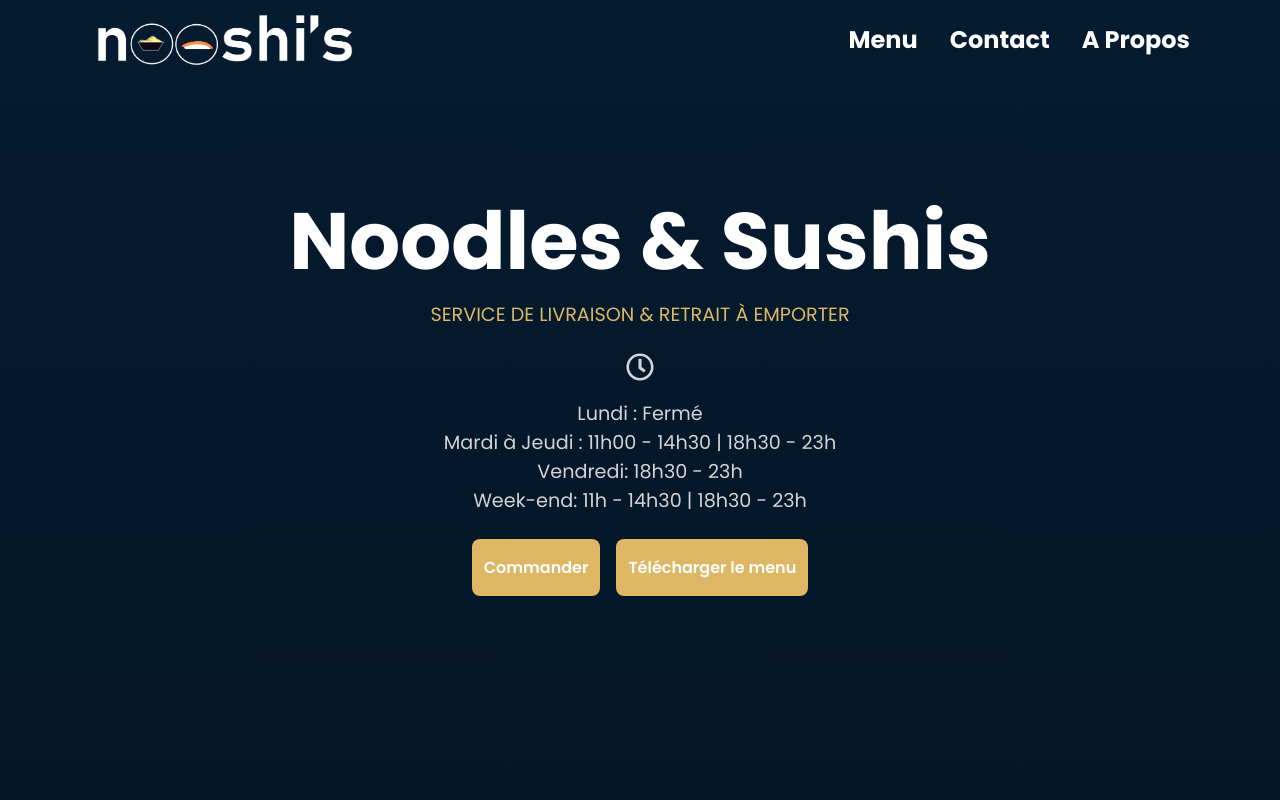
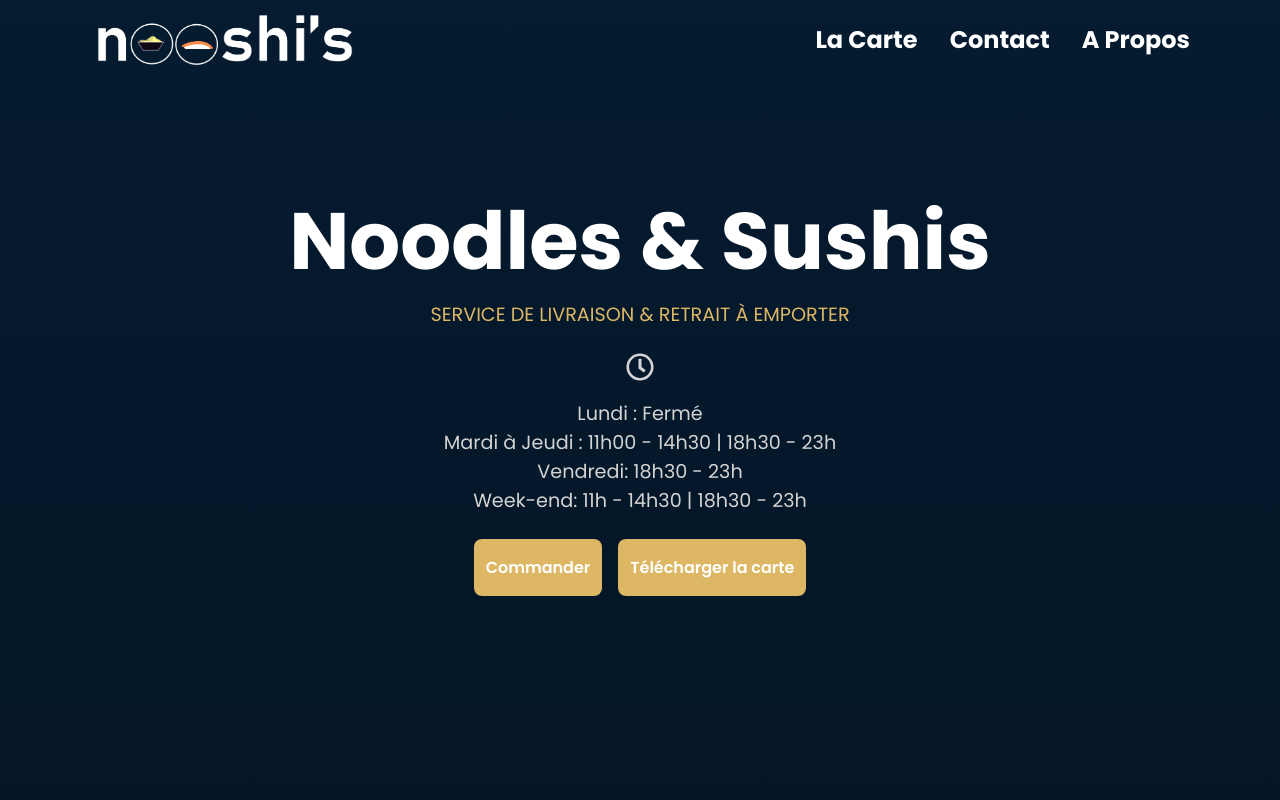
Before and after one commit to cino77940/Nooshis_react, a Next.js app: page / in a window 1280 px wide. Shown: the top 800 px of the page. Built offline with nearby package versions, Linux system fonts and the light colour scheme.

Commit message:
update "menu" to "La Carte"

```diff
--- a/sections/Hero.js
+++ b/sections/Hero.js
@@ -37,7 +37,7 @@ export default function Hero() {
                     </p>
                     <div className={styles.button}>
                     <PrimaryButton onClick={() => router.push("https://nooshisst.hiboutik.com/food/")}>Commander</PrimaryButton>
-                    <PrimaryButton onClick={() => router.push("https://drive.google.com/file/d/13-QxSLOg5ZJeF4dToUiTfusFcTBk5HP-/view")}>Télécharger le menu</PrimaryButton>
+                    <PrimaryButton onClick={() => router.push("https://drive.google.com/file/d/13-QxSLOg5ZJeF4dToUiTfusFcTBk5HP-/view")}>Télécharger la carte</PrimaryButton>
                     </div>
                 </motion.div>
                 <motion.div className={styles.images} variants={variants}>
--- a/sections/Menu.js
+++ b/sections/Menu.js
@@ -40,7 +40,7 @@ export default function Menu() {
                     price="11.90"
                 />
             </MenuCard>
-            <PrimaryButton onClick={()=>router.push("/menu")}>Vois plus</PrimaryButton>
+            <PrimaryButton onClick={()=>router.push("/menu")}>La Carte</PrimaryButton>
         </Container>
     )
 }
--- a/sections/NavbarSection.js
+++ b/sections/NavbarSection.js
@@ -13,7 +13,7 @@ export default function NavbarSection () {
                 <Image alt="logo" src="/Nooshis.png" width="270" height="60"/>
             </NavHeader>
             <NavMenu>
-                <NavItem href="/menu">Menu</NavItem>
+                <NavItem href="/menu">La Carte</NavItem>
                 <NavItem href="/contact">Contact</NavItem>
                 <NavItem href="/about">A Propos</NavItem>
             </NavMenu>
@@ -30,7 +30,7 @@ export default function NavbarSection () {
                         transition={{ stiffness: 1000 }}
                     >
                         <NavItem href="/about">A Propos</NavItem>
-                        <NavItem href="/menu">Menu</NavItem>
+                        <NavItem href="/menu">La Carte</NavItem>
                         <NavItem href="/contact">Contact</NavItem>
                     </MotionResponsiveNavMenu>
                 ) }
```
